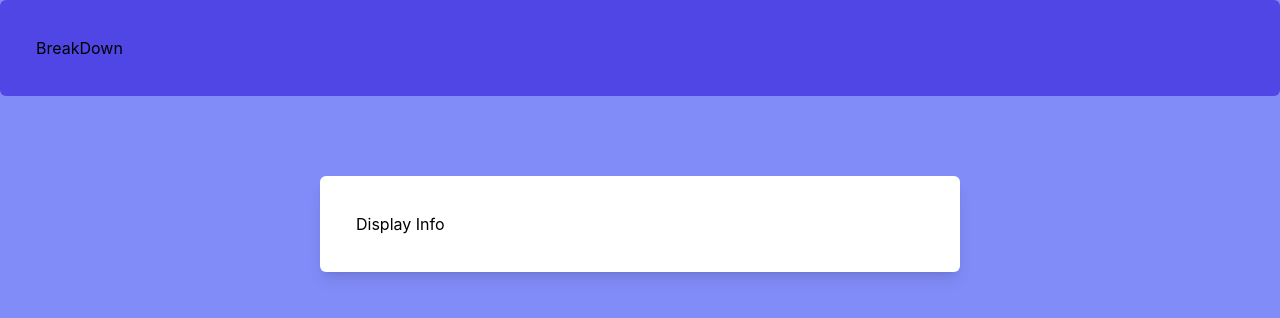
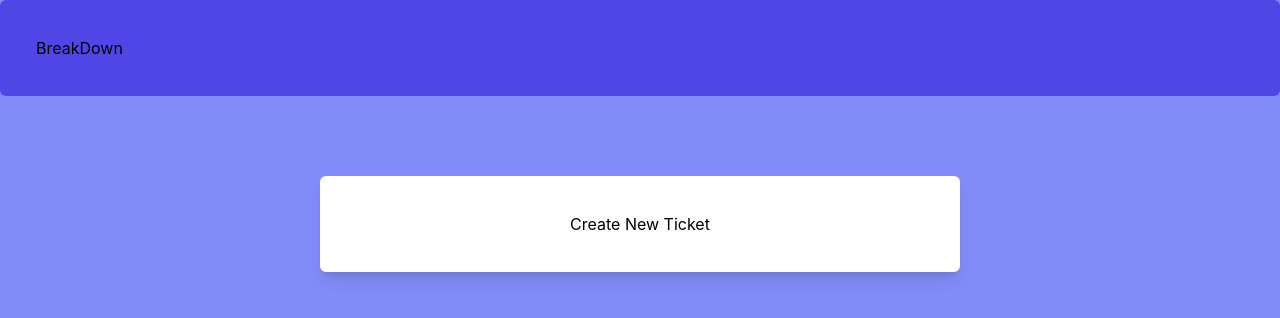
Before and after one commit to SbongaMabaso/breakdown, a React (Create React App) app: page / in a window 1280 px wide. Shown: the top 318 px of the page. Built offline with nearby package versions, Linux system fonts and the light colour scheme.

Commit message:
add display tab on home page

```diff
--- a/src/pages/Home.jsx
+++ b/src/pages/Home.jsx
@@ -8,7 +8,9 @@ const Home = () => {
         </div>
 
         <div className="w-1/2 p-9 mt-20 shadow-lg bg-white rounded-md">
-            <h2>Display Info</h2>
+            <p className="text-center">
+              Create New Ticket
+            </p>
         </div>
     </div>
   )
```
